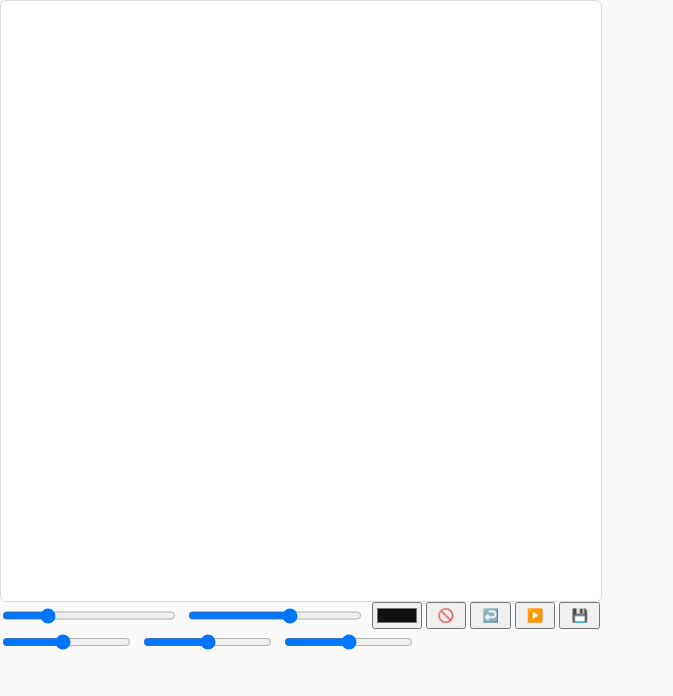
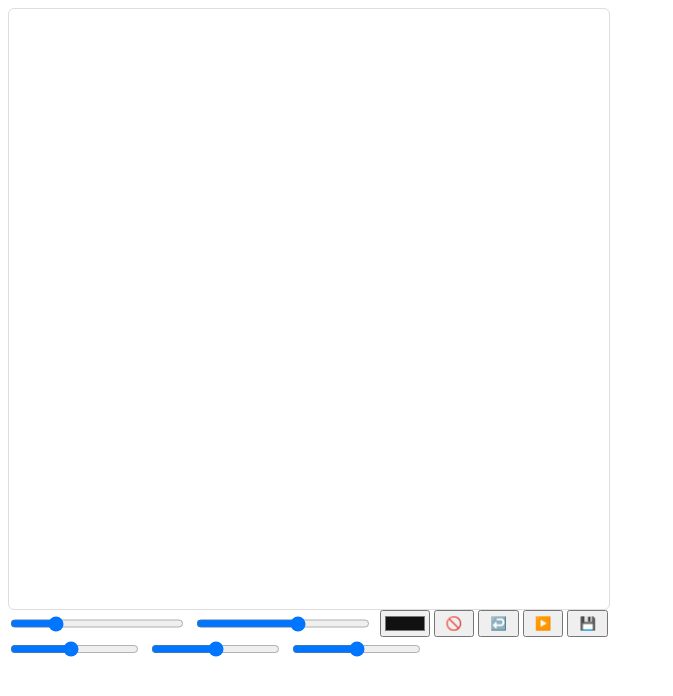
Before and after one commit to jeremy46231/how-we-line, a Svelte app: page / in a window 1280 px wide. Shown: the top 696 px of the page, without its empty margins (0-673 px from the left). Built offline with nearby package versions, Linux system fonts and the light colour scheme.

Commit message:
Remove CSS from App.svelte

```diff
--- a/src/App.svelte
+++ b/src/App.svelte
@@ -7,11 +7,3 @@
 
 <DrawingCanvas size={600} />
 <SoundGenerator />
-
-<style>
-  :global(body){
-    margin:0;
-    background:#fafafa; /* light background */
-    font-family: system-ui, sans-serif;
-  }
-</style>
```
